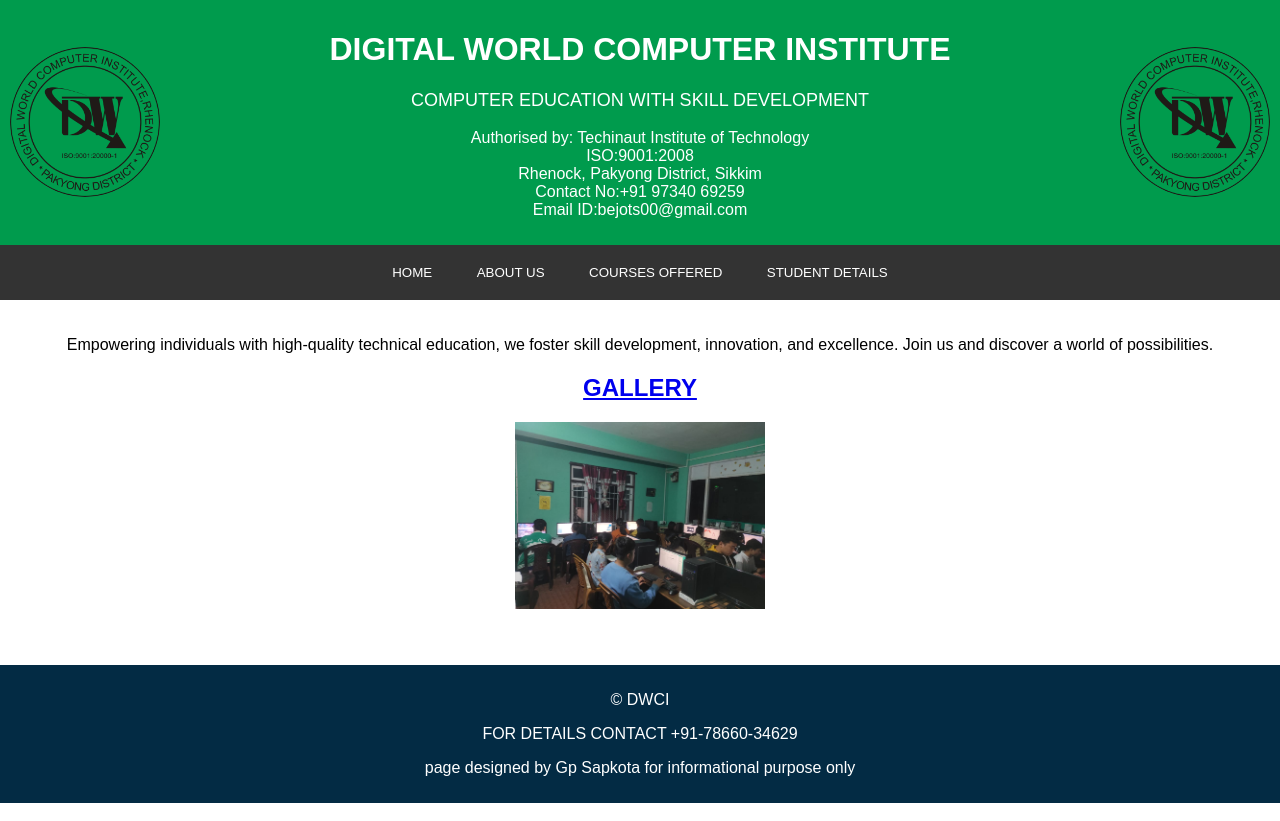
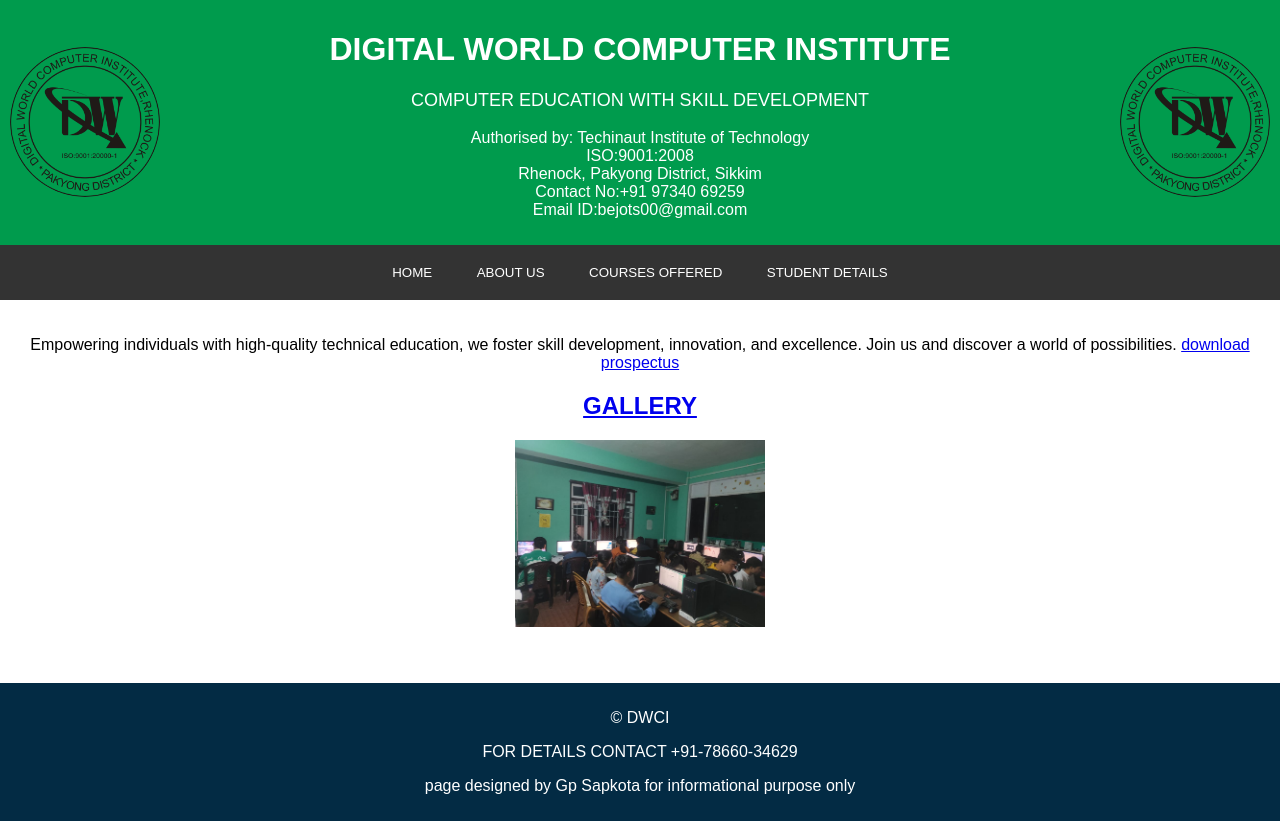
Before and after one commit to dwcisikkim/headoffice, a plain HTML site: page index.html in a window 1280 px wide. Drawn offline with Linux system fonts and the light colour scheme.

Commit message:
added prospectus

```diff
--- a/index.html
+++ b/index.html
@@ -102,7 +102,7 @@
 		<a href="students.html"><button>STUDENT DETAILS</button></a>
     </nav>
     <main>
-        <p>Empowering individuals with high-quality technical education, we foster skill development, innovation, and excellence. Join us and discover a world of possibilities.</p>
+        <p>Empowering individuals with high-quality technical education, we foster skill development, innovation, and excellence. Join us and discover a world of possibilities. <a href="DWCI.pdf">download prospectus</a></p>
         <a href="gallery.html">
 		<div class="gallery">
            <h2>GALLERY</h2>
```
Also changed, not shown: 1 other file.
